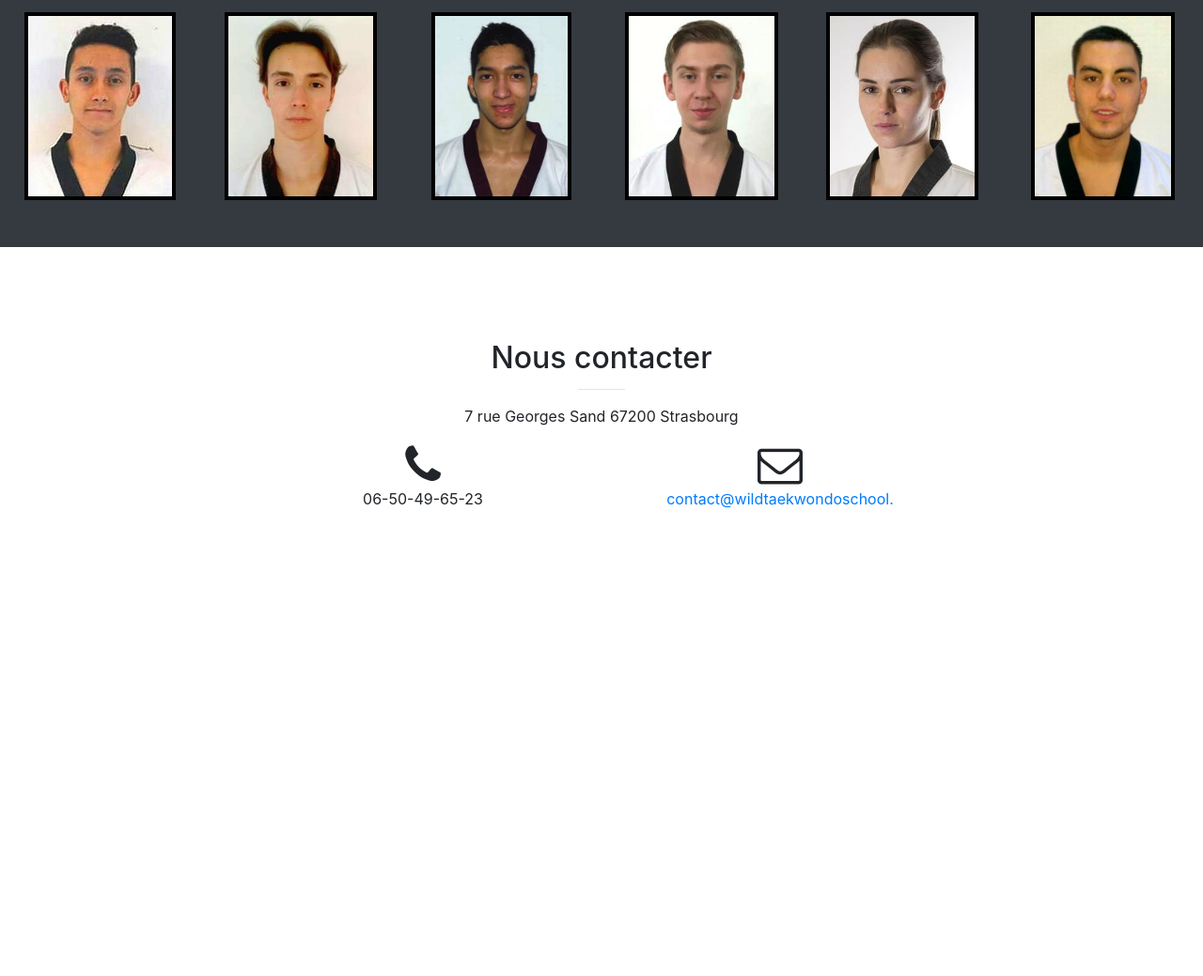
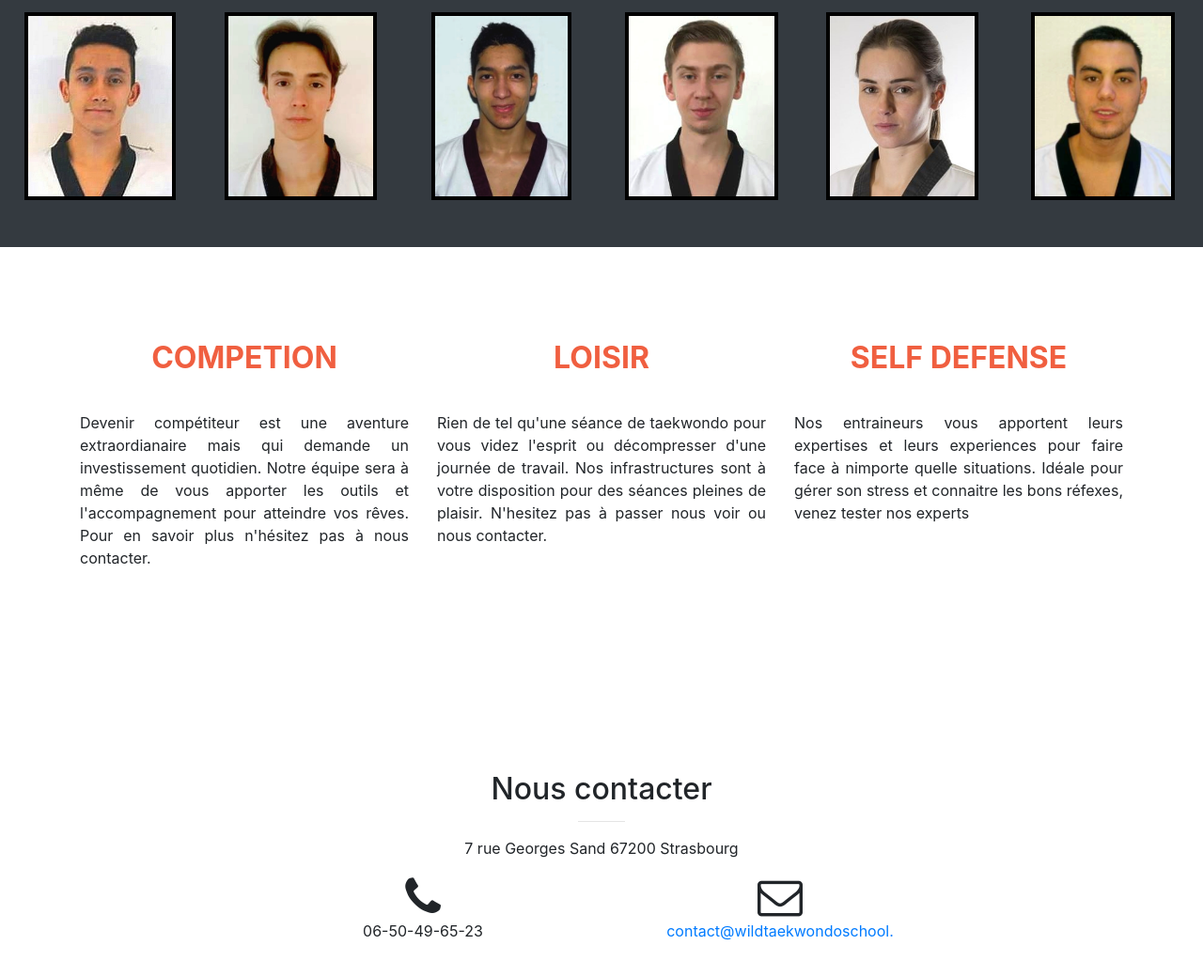
Before and after one commit to sbeuhatsxb/sitetaekwondo, a website with bundled scripts: page club.html in a window 1280 px wide. Shown: the part 1463-2502 px from the top of the page at 94% size. Before the commit the page ends 2122 px from the top, so only its background shows below. Built offline with nearby package versions, Linux system fonts and the light colour scheme.

Commit message:
rajout de la section loisir/competition/self-defense / destinée à la mise en lien

```diff
--- a/club.html
+++ b/club.html
@@ -205,6 +205,48 @@
     </section>
 
 
+    <section class="informations">
+      <div class="container">
+
+        <div class ="row">
+
+          <div class = "col-md-4 col-xs-12">
+            <div class = "col-xs-12 text-center">
+              <h2><span>COMPETION</span></h2>
+            </div>
+            <div class = "col-xs-12 text-justify info_competition">
+              <p>Devenir compétiteur est une aventure extraordianaire mais qui demande un investissement quotidien.
+                Notre équipe sera à même de vous apporter les outils et l'accompagnement pour atteindre vos rêves.
+                Pour en savoir plus n'hésitez pas à nous contacter.</p>
+            </div>
+          </div>
+
+           <div class = "col-md-4 col-xs-12">
+            <div class = "col-xs-12 text-center">
+              <h2><span>LOISIR</span></h2>
+            </div>
+            <div class = "col-xs-12 text-justify info_competition">
+              <p>Rien de tel qu'une séance de taekwondo pour vous videz l'esprit ou décompresser d'une journée de travail.
+                Nos infrastructures sont à votre disposition pour des séances pleines de plaisir.
+                N'hesitez pas à passer nous voir ou nous contacter.</p>
+            </div>
+          </div>
+
+          <div class = "col-md-4 col-xs-12">
+            <div class = "col-xs-12 text-center">
+              <h2><span>SELF DEFENSE</span></h2>
+            </div>
+            <div class = "col-xs-12 text-justify info_competition">
+              <p>Nos entraineurs vous apportent leurs expertises et leurs experiences pour faire face à nimporte quelle situations.
+              Idéale pour gérer son stress et connaitre les bons réfexes, venez tester nos experts </p>
+            </div>
+          </div>
+        </div>
+
+     </div>
+    </section>
+
+
 
     <section id="contact">
       <div class="container">
--- a/css/creative.css
+++ b/css/creative.css
@@ -96,6 +96,23 @@ p {
 
 section {
   padding: 100px 0; }
+
+/* reglages visuels sur la section information/club */
+.informations h2 {
+  color:#F05F40;
+  font-weight: bold;
+}
+
+.info_competition {
+
+margin-top: 40px;
+}
+
+
+.info_bordure {
+
+  border: 1px solid black;
+}
 
 .section-heading {
   margin-top: 0; }
```
